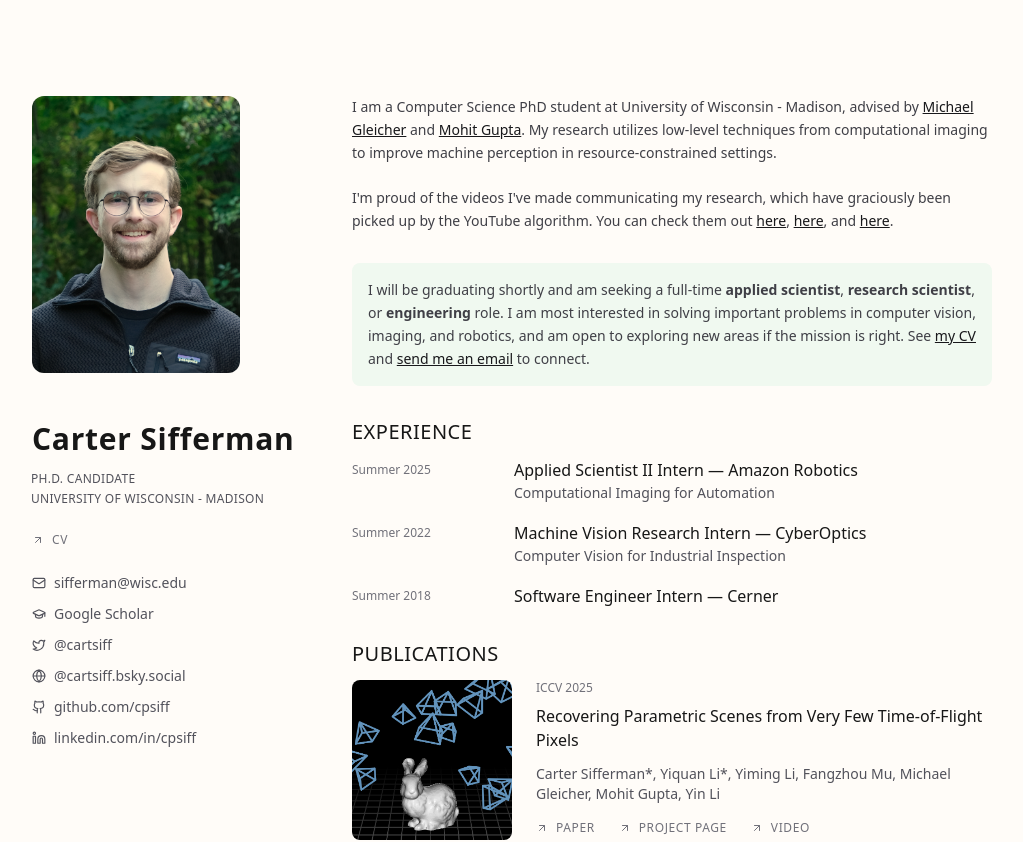
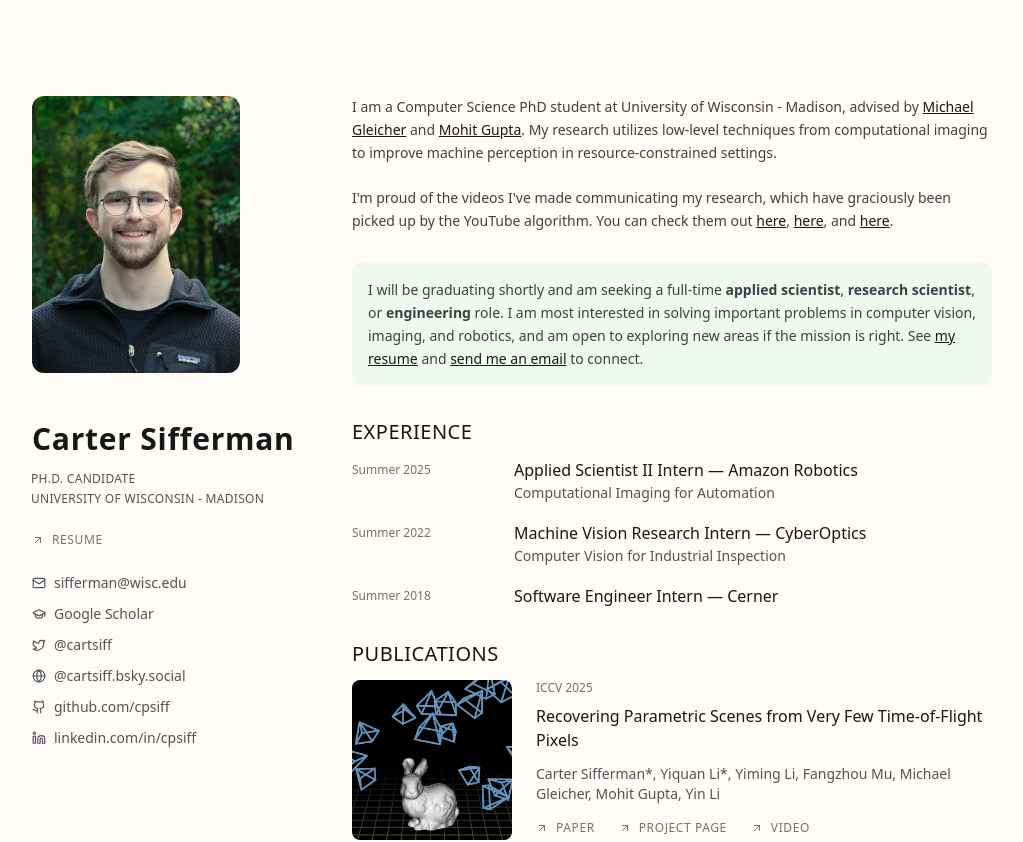
Before and after one commit to cpsiff/cpsiff.github.io, a Next.js app: page / in a window 1280 px wide. Shown: the top 842 px of the page, without its empty margins (128-1151 px from the left). Built offline with nearby package versions, Linux system fonts and the light colour scheme.

Commit message:
update CV and change it to a resume

```diff
--- a/src/components/profile-section.tsx
+++ b/src/components/profile-section.tsx
@@ -74,9 +74,9 @@ export function ProfileSection({ aboutMe }: ProfileSectionProps) {
               <span className="tracking-wider uppercase">Blog</span>
             </a>
           )}
-          {aboutMe.cvUrl && (
+          {aboutMe.resumeUrl && (
             <a
-              href={aboutMe.cvUrl}
+              href={aboutMe.resumeUrl}
               className="group inline-flex items-center gap-2 text-xs text-zinc-500 hover:text-zinc-900 transition-colors duration-300"
               target="_blank"
               rel="noopener noreferrer"
@@ -85,7 +85,7 @@ export function ProfileSection({ aboutMe }: ProfileSectionProps) {
                 size={12}
                 className="group-hover:translate-x-0.5 group-hover:-translate-y-0.5 transition-transform duration-300"
               />
-              <span className="tracking-wider uppercase">CV</span>
+              <span className="tracking-wider uppercase">Resume</span>
             </a>
           )}
         </div>
--- a/src/data/aboutme.ts
+++ b/src/data/aboutme.ts
@@ -6,7 +6,7 @@ export interface AboutMe {
   email: string;
   imageUrl?: string;
   blogUrl?: string;
-  cvUrl?: string;
+  resumeUrl?: string;
   googleScholarUrl?: string;
   twitterUsername?: string;
   blueskyUsername?: string;
@@ -40,7 +40,7 @@ export const aboutMe: AboutMe = {
   <strong> applied scientist</strong>, <strong>research scientist</strong>,
   or <strong>engineering</strong> role. I am most interested in solving important problems
   in computer vision, imaging, and robotics, and am open to exploring new areas if
-  the mission is right. See <a href="/Carter_Sifferman_CV.pdf"/>my CV</a> and <a href="mailto:sifferman@wisc.edu">send me an email</a> to connect.
+  the mission is right. See <a href="/Carter Sifferman Resume.pdf"/>my resume</a> and <a href="mailto:sifferman@wisc.edu">send me an email</a> to connect.
   </div>`,
   email: "sifferman@wisc.edu",
   imageUrl:
@@ -50,7 +50,7 @@ export const aboutMe: AboutMe = {
   twitterUsername: "cartsiff",
   blueskyUsername: "cartsiff.bsky.social",
   googleScholarUrl: "https://scholar.google.com/citations?user=tiajEPoAAAAJ&hl=en",
-  cvUrl: "/Carter_Sifferman_CV.pdf",
+  resumeUrl: "/Carter Sifferman Resume.pdf",
   institutionUrl: "https://www.cs.wisc.edu/",
   // altName: "",
   // secretDescription: "I like dogs.",
```
Also changed, not shown: 2 other files (tests, documents, lock files or other folders).
